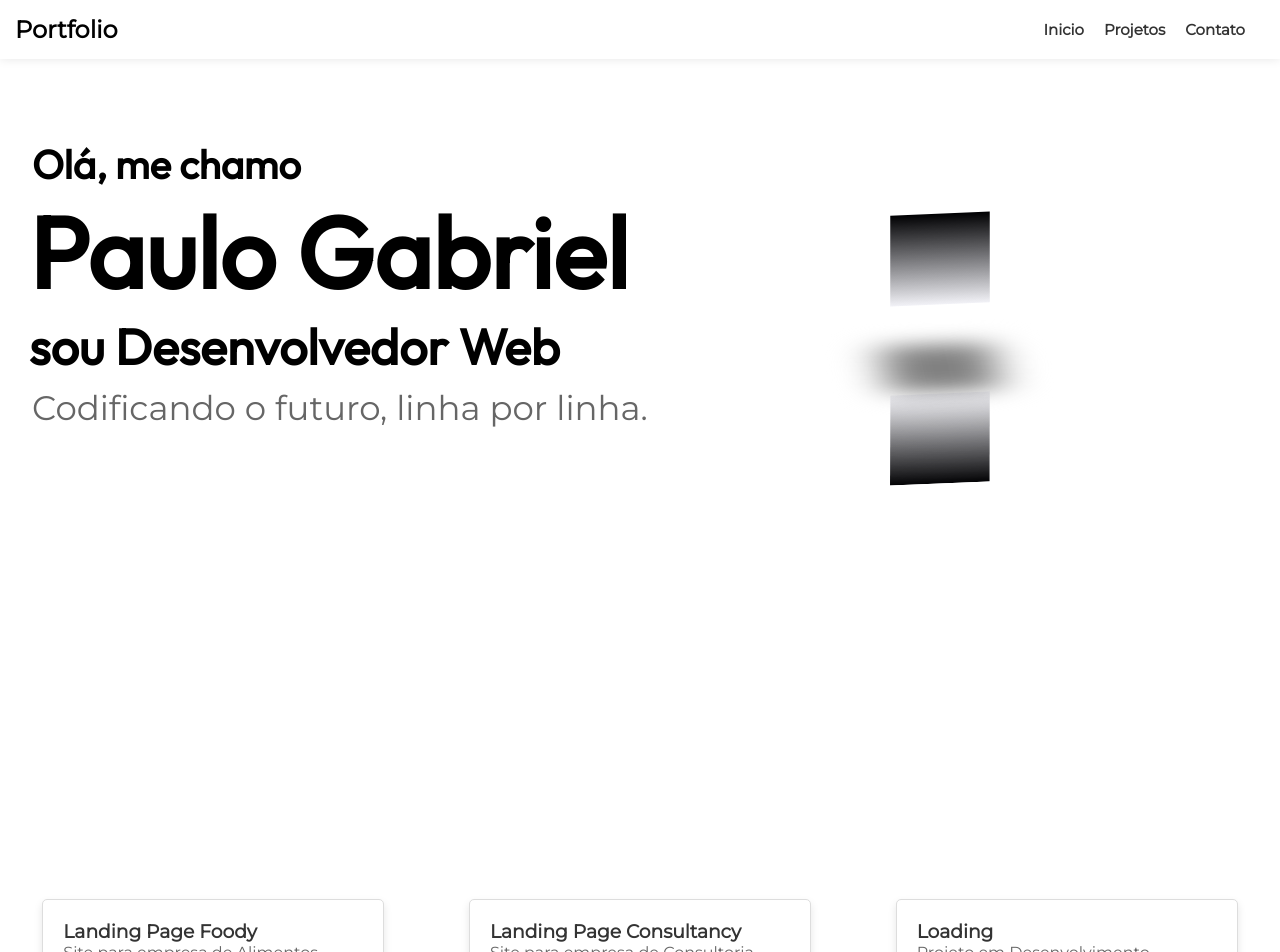
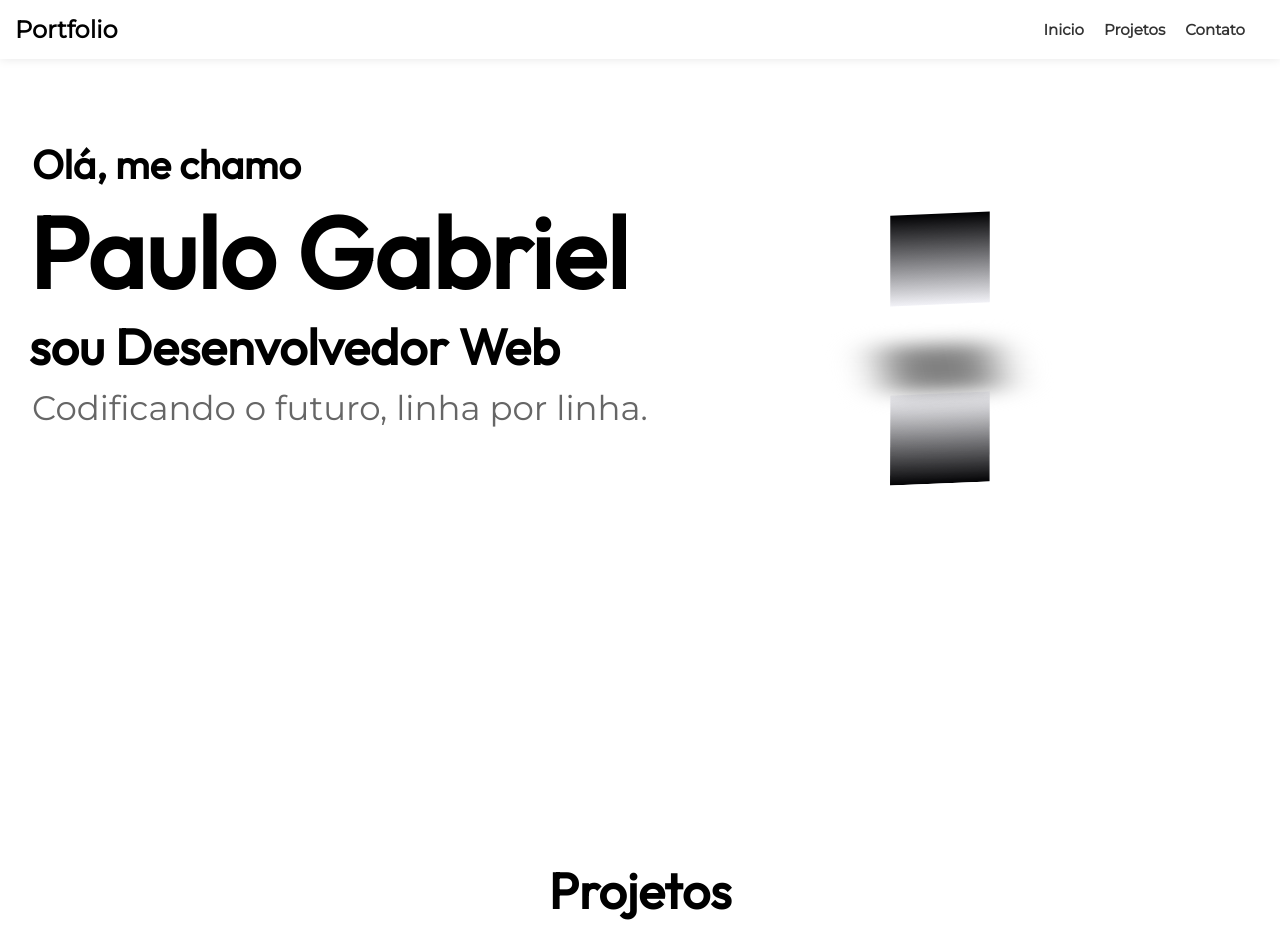
Before and after one commit to PauloGabrielB/Portfolio, a React (Vite) app: page / in a window 1280 px wide. Shown: the top 952 px of the page. Built offline with nearby package versions, Linux system fonts and the light colour scheme.

Commit message:
site att

```diff
--- a/src/App.css
+++ b/src/App.css
@@ -201,6 +201,13 @@ nav {
 }
 
 /* Projetos.css */
+
+.title-projetos {
+    display: flex;
+    justify-content: center;
+    font-family: Outfit;
+    font-size: 50px;
+}
 
 .projetos-container {
     display: flex;
--- a/src/Components/Contact.jsx
+++ b/src/Components/Contact.jsx
@@ -1,8 +1,7 @@
-import React from 'react';
 
 const Contact = () => {
   return (
-    <section className="contact-us">
+    <section id="contato" className="contact-us">
       <h2 className="contact-us-title">Entre em Contato</h2>
       <div className="contact-us-buttons">
         <a href="https://api.whatsapp.com/send/?phone=5585997507890&text&type=phone_number&app_absent=0" target="_blank" rel="noopener noreferrer" className="contact-us-button whatsapp">
--- a/src/Components/Header.jsx
+++ b/src/Components/Header.jsx
@@ -4,9 +4,9 @@ const Header = () => {
     <nav>
       <h1>Portfolio</h1>
       <ul>
-        <li><a href="#">Inicio</a></li>
-        <li><a href="#">Projetos</a></li>
-        <li><a href="#">Contato</a></li>
+        <li><a href="#inicio">Inicio</a></li>
+        <li><a href="#projetos">Projetos</a></li>
+        <li><a href="#contato">Contato</a></li>
       </ul>
     </nav>
   );
--- a/src/Components/Projetos.jsx
+++ b/src/Components/Projetos.jsx
@@ -1,6 +1,8 @@
 
 const Projetos = () => {
   return (
+    <>
+    <h1  id="projetos" className="title-projetos">Projetos</h1>
     <div className="projetos-container">
       <div className="projeto">
         <h3>Landing Page Foody</h3>
@@ -17,6 +19,8 @@ const Projetos = () => {
         <p>Projeto em Desenvolvimento</p>
       </div>
     </div>
+    </>
+
   );
 };
 
```
